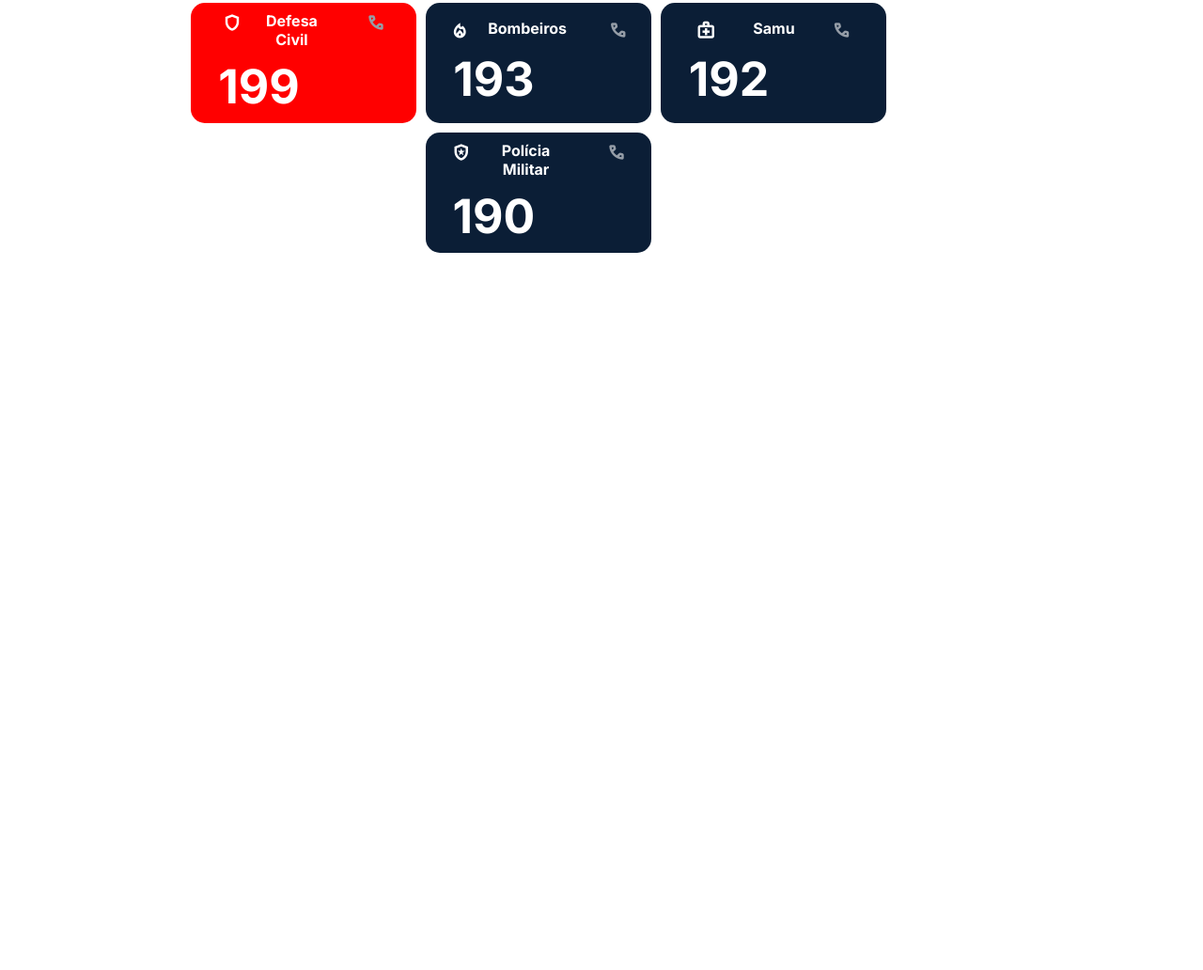
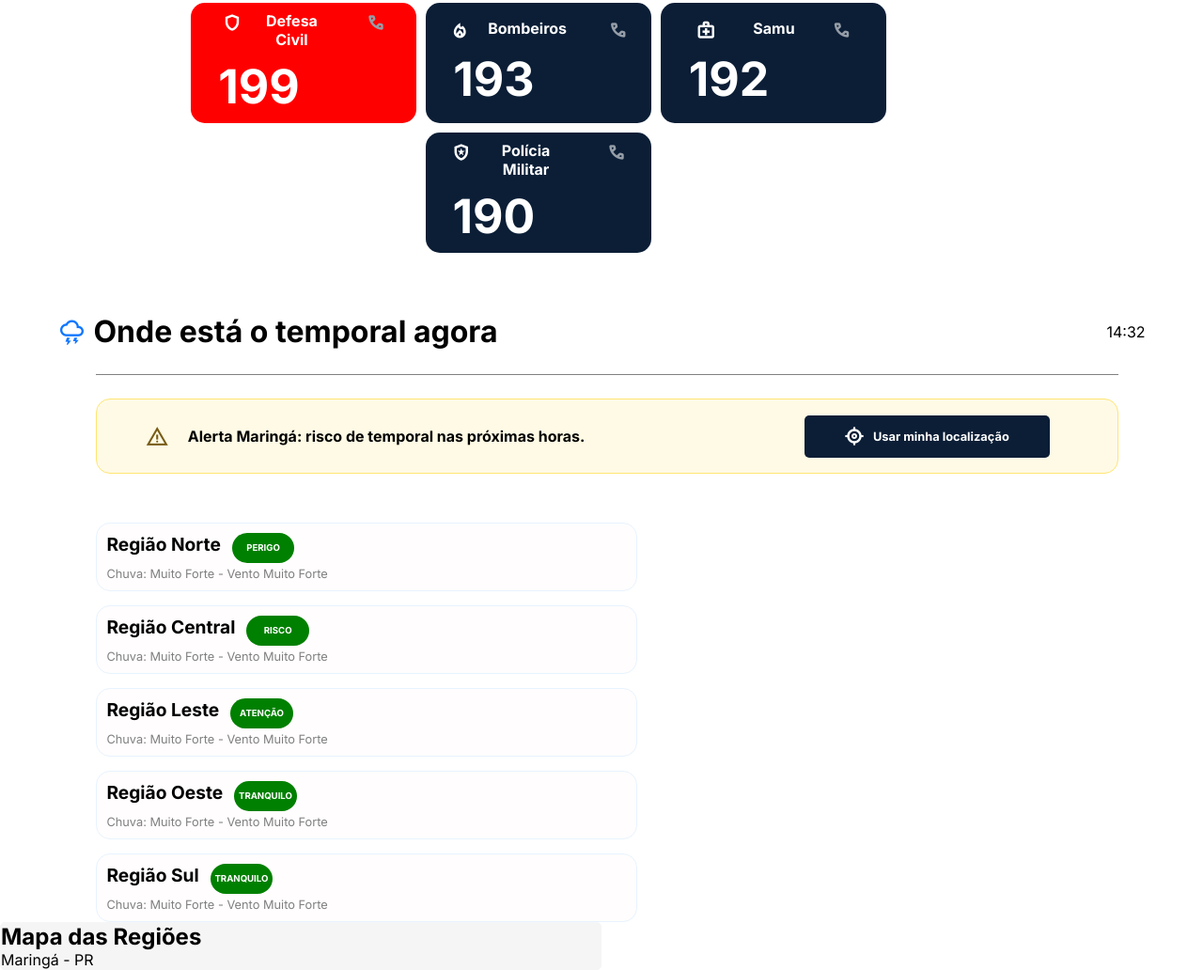
Before and after one commit to ojoaobento/Projeto-Tempo, a plain HTML site: page src/page.html in a window 1280 px wide. Shown: the part 197-1229 px from the top of the page at 94% size. Before the commit the page ends 800 px from the top, so only its background shows below. Drawn offline with nearby package versions, Linux system fonts and the light colour scheme.

Commit message:
Desenvolvendo MAIN

```diff
--- a/src/page.html
+++ b/src/page.html
@@ -98,5 +98,96 @@
 
     </header>
 
+    <main>
+        <div class="temporal">
+            <span class="icone-temporal"> thunderstorm</span>
+            <h1>Onde está o temporal agora</h1>
+            <span class="horario">14:32</span>
+        </div>
+
+        <hr class="linha-main">
+
+        <div class="container-alerta">
+            <span class="icone-warning-main">warning</span>
+            <h1>Alerta Maringá: risco de temporal nas próximas horas.</h1>
+            <div class="localizacao">
+                <span class="icone-location">my_location</span>
+                <p>Usar minha localização</p>
+            </div>
+        </div>
+
+
+        <div>
+
+
+            <div class="container-lista">
+
+                <div class="card-lista">
+                    <div class="card-lista-dentro">
+                        <h1>Região Norte</h1>
+                        <div class="status"><p>PERIGO</p></div>
+                    </div>
+                    <span class="subtitulo">Chuva: Muito Forte - Vento Muito Forte</span>
+                </div>
+
+                <div class="card-lista">
+                    <div class="card-lista-dentro">
+                        <h1>Região Central</h1>
+                        <div class="status"><p>RISCO</p></div>
+                    </div>
+                    <span class="subtitulo">Chuva: Muito Forte - Vento Muito Forte</span>
+                </div>
+
+                <div class="card-lista">
+                    <div class="card-lista-dentro">
+                        <h1>Região Leste</h1>
+                        <div class="status"><p>ATENÇÃO</p></div>
+                    </div>
+                    <span class="subtitulo">Chuva: Muito Forte - Vento Muito Forte</span>
+                </div>
+
+                <div class="card-lista">
+                    <div class="card-lista-dentro">
+                        <h1>Região Oeste</h1>
+                        <div class="status"><p>TRANQUILO</p></div>
+                    </div>
+                    <span class="subtitulo">Chuva: Muito Forte - Vento Muito Forte</span>
+                </div>
+
+                <div class="card-lista">
+                    <div class="card-lista-dentro">
+                        <h1>Região Sul</h1>
+                        <div class="status"><p>TRANQUILO</p></div>
+                    </div>
+                    <span class="subtitulo">Chuva: Muito Forte - Vento Muito Forte</span>
+                </div>
+
+            </div>
+
+
+
+
+
+            <div class="mapa">
+
+                <div>
+                    <h2>Mapa das Regiões</h2>
+                    <p>Maringá - PR</p>
+                </div>
+
+
+                <div>
+
+                </div>
+
+
+            </div>
+
+
+
+        </div>
+
+    </main>
+
 </body>
 </html>
--- a/src/styles.css
+++ b/src/styles.css
@@ -260,3 +260,158 @@ header{
 .card-defesa:hover .icones-cards-phone{
     transform: translateX(5px);
 }
+
+
+main{
+    margin-top: 5%;
+}
+
+.icone-temporal{
+    font-family: 'Material Symbols Outlined';
+    font-size: 30px;
+    color: rgb(16, 119, 255);
+}
+
+.temporal{
+    display: flex;
+    align-items: center;
+    justify-content: center;
+    gap: 8px;
+}
+
+.horario{
+    margin-left: 40em;
+}
+
+.icone-warning-main{
+    font-family: 'Material Symbols Outlined';
+    font-size: 25px;
+    color: #775b15;
+    margin-left: 3%;
+}
+
+.linha-main{
+    background-color:#808080;
+    width: 85%;
+    height: 1px;
+    border: none;
+    margin-left: 8%;
+    margin-top: 2%;
+
+}
+
+.container-alerta{
+    background-color: rgba(255, 208, 0, 0.1);
+    border: 1px solid rgb(255, 229, 115);
+    border-radius: 15px;
+    display: flex;
+    align-items: center;
+    width: 85%;
+    height: 80px;
+    margin-left: 8%;
+    margin-top: 2%;
+    gap: 20px;
+    padding: 0px 20px;
+}
+
+.container-alerta > h1{
+    font-size: 1em;
+    margin: 0;
+    flex: 1;
+}
+
+.localizacao{
+    color: white;
+    font-size: 0.8em;
+    font-weight: bold;
+    background-color: #0b1e36;
+    margin-right: 5%;
+    border-radius: 5px;
+    display: flex;
+    gap: 10px;
+    padding: 0px 15px;
+    width: 25%;
+    height: 45px;
+    justify-content: center;
+    align-items: center;
+    cursor: pointer;
+}
+
+.icone-location{
+    font-family: 'Material Symbols Outlined';
+    font-size: 20px;
+    display: inline-block;
+    transition: 0.3s;
+}
+
+.localizacao:hover .icone-location{
+    transform: scale(1.1);
+}
+
+.localizacao:hover{
+    background-color: #024686
+}
+
+.container-lista{
+    margin-top: 4%;
+    width: 45%;
+    flex-direction: column;
+    display: flex;
+    flex-wrap: wrap;
+    gap: 15px;
+    margin-left: 8%;
+
+}
+
+.container-lista > div{
+    background-color: rgb(255, 253, 253);
+    border: 1px solid #e7f3ff;
+    border-radius: 15px;
+    height: 55%;
+    padding: 10px;
+
+}
+
+.card-lista{
+    flex-direction: column;
+    display: flex;
+}
+
+.card-lista-dentro{
+    display: flex;
+    gap: 12px;
+    margin-bottom: 4px;
+}
+
+.card-lista-dentro > h1{
+    font-size: 1.2em;
+}
+
+.status{
+    display: flex;
+    background-color: green;
+    width: 12%;
+    height: 2em;
+    justify-content: center;
+    align-items: center;
+    color: white;
+    border-radius: 30px;
+}
+
+.status > p{
+    font-size: 0.6em;
+    font-weight: bold;
+}
+
+.subtitulo{
+    font-size: 0.8em;
+    color: #808080;
+}
+
+.mapa{
+    background-color: whitesmoke;
+    border: 1px solid whitesmoke;
+    border-radius: 5px;
+    width: 50%;
+    height: 50%;
+}
```
